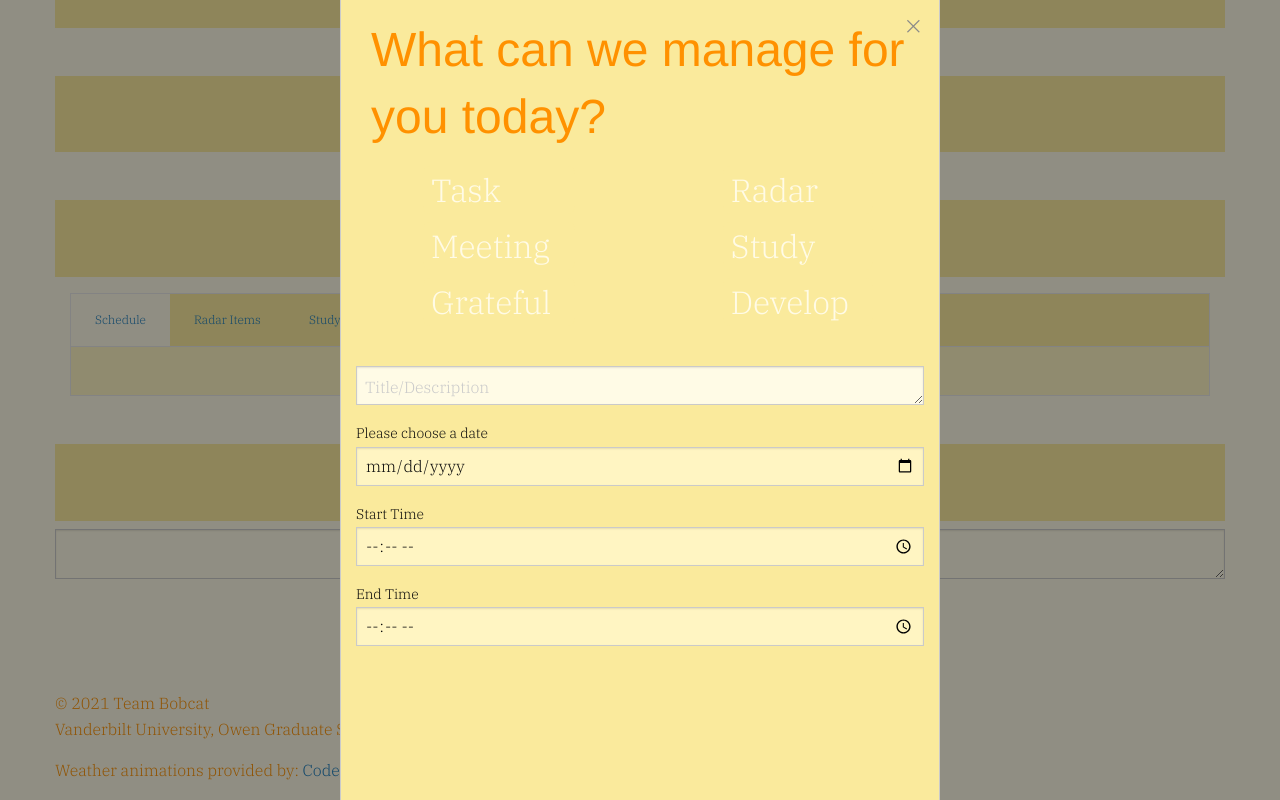
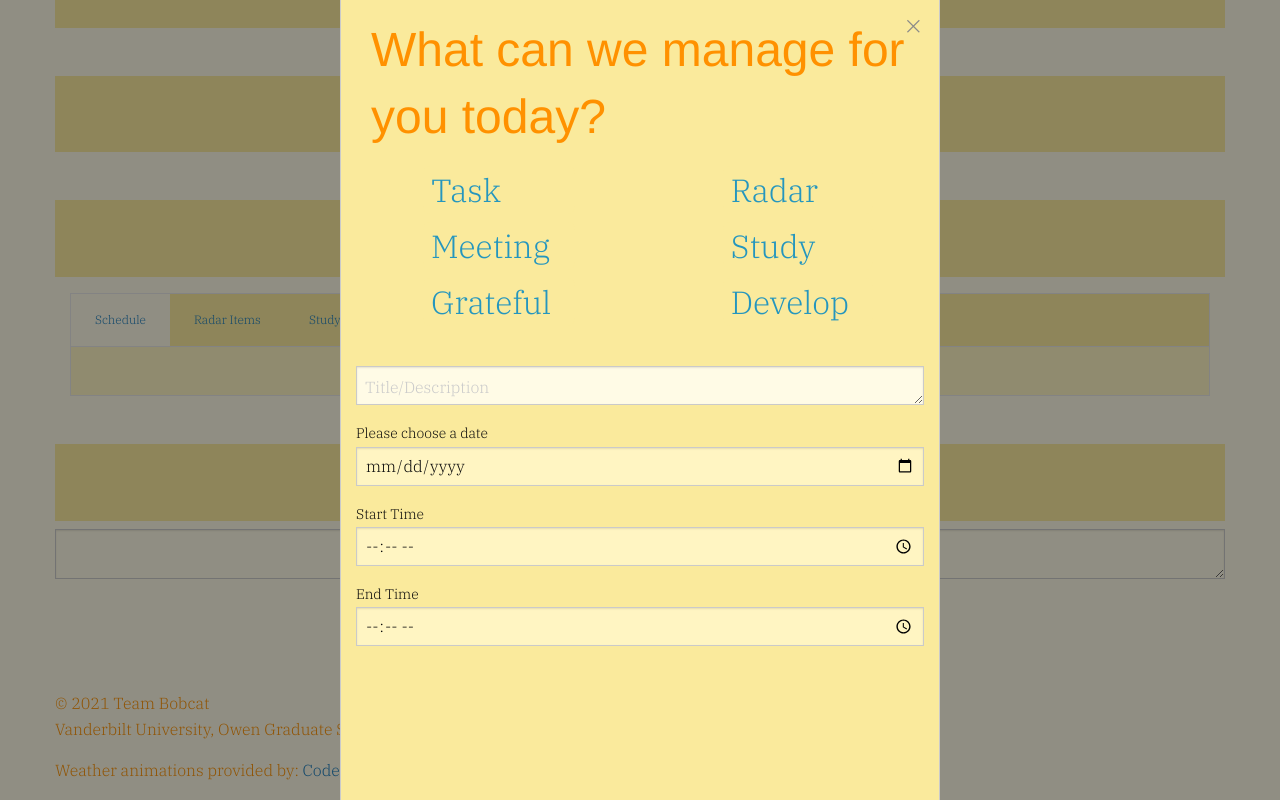
Before and after one commit to JohnBanas/motivation-manager, a plain HTML site: page index.html in a window 1280 px wide. Both pictures are taken after a click on the link "Add Task". Drawn offline with nearby package versions, Linux system fonts and the light colour scheme; no server answers; a web font is replaced by a local one.

Commit message:
update modal selection text color

```diff
--- a/assets/css/style.css
+++ b/assets/css/style.css
@@ -158,7 +158,7 @@ textarea {
   font-size: 2rem;
   background-color: var(--mainYellow);
   border-color: #f5cc00;
-  color: #fffbe6;
+  color: var(--teal);
   padding: 0.5rem;
   margin: 0.5rem;
   border-radius: 0.5rem;
```
Also changed, not shown: assets/images/color-2.JPG (added).
